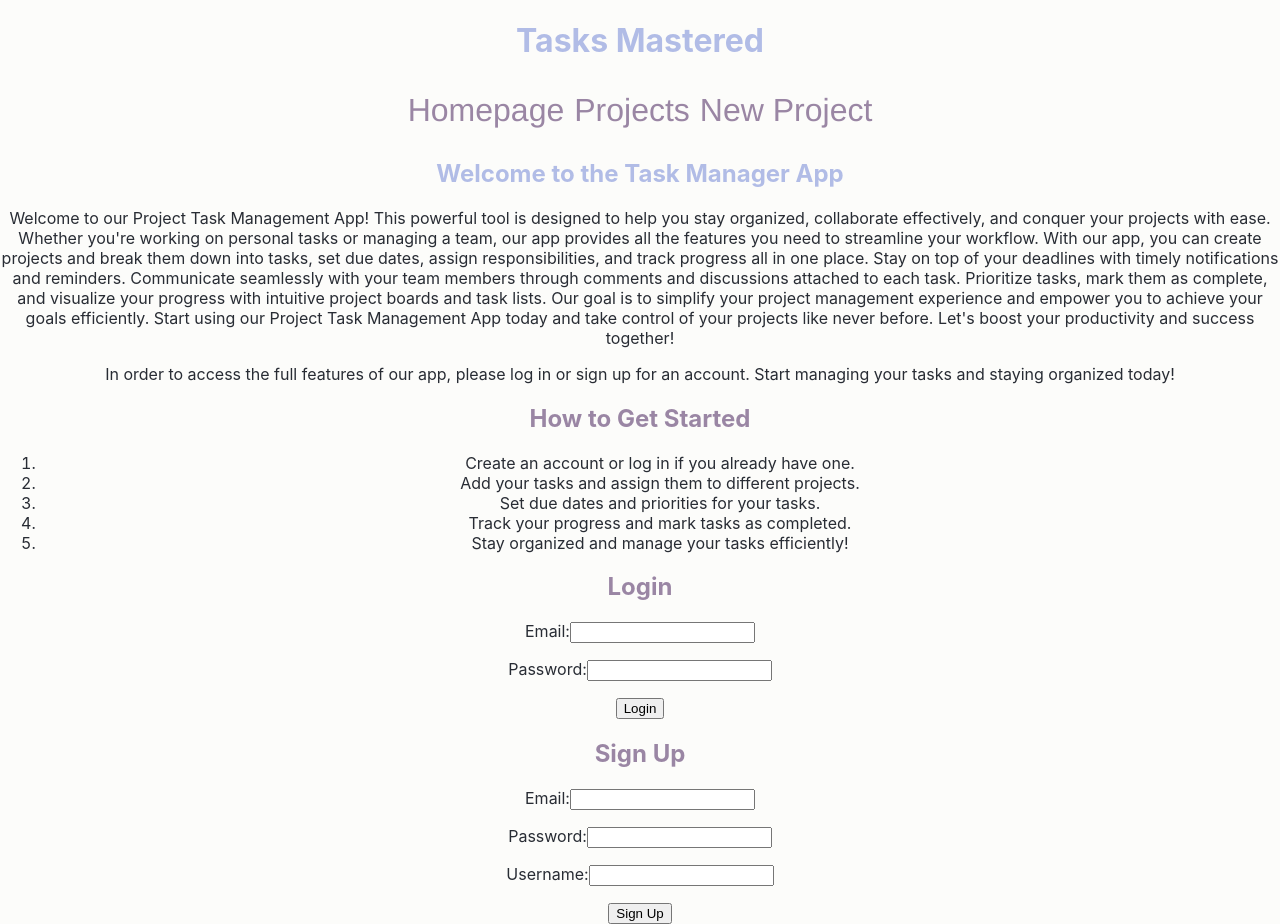
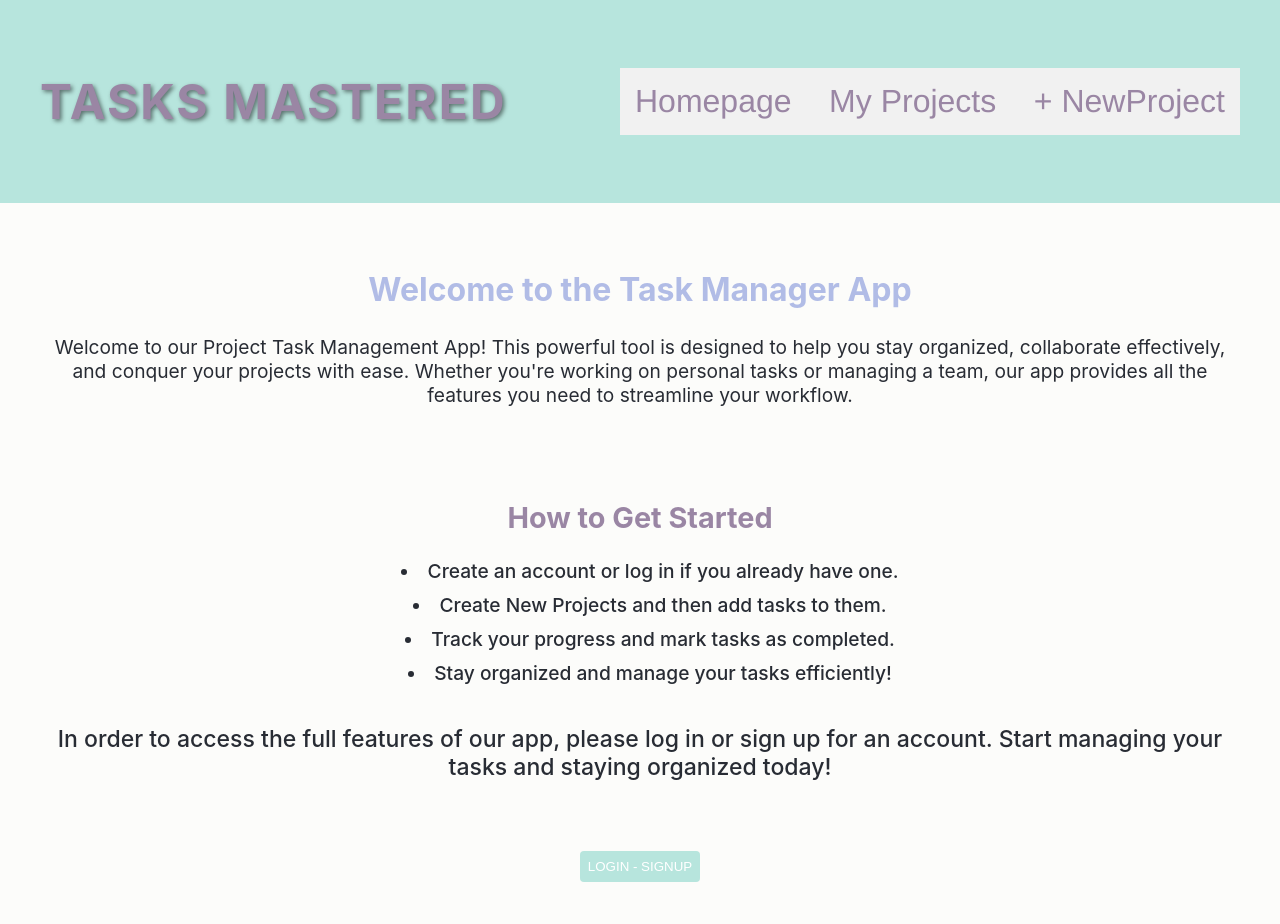
Before and after one commit to dannikaml/tasks-mastered, a React (Create React App) app in the folder my-app/: page / in a window 1280 px wide. After the commit the page ends 902 px from the top, so only its background shows below. Built offline with nearby package versions, Linux system fonts and the light colour scheme.

Commit message:
added css and fixed components

```diff
--- a/my-app/src/App.css
+++ b/my-app/src/App.css
@@ -3,6 +3,7 @@
   --primary-color: #9A86A4;
   --secondary-color: #B1BCE6;
   --tertiary-color: #B7E5DD;
+  --tertiary-color-2: #60ada1;
   --quaternary-color: #F1F0C0;
   --backup-color: #c6b4970a;
   --primary-rgb: rgb(154, 134, 164);
@@ -19,6 +20,8 @@ body {
 
 h1 {
   color: var(--secondary-color);
+  font-size: xx-large;
+  text-align: center;
 }
 
 h2 {
@@ -40,19 +43,7 @@ li {
   text-align: center;
 }
 
-.App-logo {
-  height: 40vmin;
-  pointer-events: none;
-}
-
-@media (prefers-reduced-motion: no-preference) {
-  .App-logo {
-    animation: App-logo-spin infinite 20s linear;
-  }
-}
-
 .App-header {
-  background-color: #282c34;
   min-height: 100vh;
   display: flex;
   flex-direction: column;
@@ -75,36 +66,176 @@ li {
   }
 }
 
-/* Basic navigation styling */
+.header-container {
+  width: 9*99%;
+  background-color: #B7E5DD;
+  display: flex;
+  flex-direction: row;
+  justify-content: space-between;
+  align-items: center;
+  padding: 40px;
+
+}
+
+.header-container h1 {
+  display: flex;
+  color: #9A86A4;
+  font-size: 48px;
+  text-shadow: 2px 2px 4px rgba(0, 0, 0, 0.5);
+  letter-spacing: 2px;
+  text-transform: uppercase;
+}
+
+
 nav {
-  color: var(--primary-color);
+  display: flex;
+  justify-content: space-between;
+  align-items: center;
+  width: 600px;
+  background-color: #f1f1f1;
   padding: 10px;
   font-family: 'Franklin Gothic Medium', 'Arial Narrow', Arial, sans-serif;
-  font-size:xx-large;
-}
-
-nav ul {
-  list-style-type: none;
-  margin: 0;
-  padding: 0;
-}
-
-nav li {
-  display: inline-block;
-  margin-right: 10px;
+  font-size: xx-large;
 }
 
 nav a {
+  display: block;
   color: var(--primary-color);
   text-decoration: none;
   padding: 5px;
+
 }
 
-/* Hover effect */
 nav a:hover {
   background-color: #B7E5DD;
+}
+
+
+.app {
+  flex: 1;
+  padding: 10px;
 }
 
 p {
   color: #282c34;
 }
+
+.access {
+  font-size: larger;
+  font-weight: 500;
+  padding: 20px;
+  margin: 20px;
+}
+
+
+.getting-started {
+  font-size: larger;
+  font-weight: 500;
+  padding: 10px;
+}
+
+
+.dropdown {
+  position: relative;
+  display: inline-block;
+}
+
+.dropdown p {
+  margin-top: 10px;
+}
+
+
+.dropdown button {
+  background-color: var(--tertiary-color-2);
+
+  border: none;
+  padding: 8px 12px;
+  cursor: pointer;
+}
+
+.dropdown button[type="submit"]:hover {
+  background-color: var(--tertiary-color-2);
+}
+
+
+.login-signup {
+  display: flex;
+  flex-direction: column;
+  align-items: center;
+  padding: 20px;
+}
+
+.login-signup form {
+  width: 300px;
+  padding: 20px;
+  border: 1px solid #ccc;
+  border-radius: 4px;
+  background-color: #f9f9f9;
+}
+
+.login-signup h2 {
+  margin-bottom: 10px;
+}
+
+.login-signup p {
+  margin-bottom: 10px;
+}
+
+.login-signup label {
+  font-weight: bold;
+}
+
+.login-signup input[type="email"],
+.login-signup input[type="password"],
+.login-signup input[type="text"] {
+  width: 100%;
+  padding: 8px;
+  border: 1px solid #ccc;
+  border-radius: 4px;
+  box-sizing: border-box;
+  margin-bottom: 10px;
+}
+
+.login-signup button {
+  padding: 8px;
+  background-color: var(--tertiary-color);
+  color: white;
+  border: none;
+  border-radius: 4px;
+  cursor:var(--tertiary-color-2);
+}
+
+.login-signup button :hover {
+  padding: 8px;
+  background-color: var(--tertiary-color);
+  color: rgb(8, 8, 8);
+  border: none;
+  border-radius: 4px;
+}
+
+.login-signup button[type="submit"] {
+  width: 100%;
+  padding: 8px;
+  background-color: var(--tertiary-color);
+  color: white;
+  border: none;
+  border-radius: 4px;
+  cursor:var(--tertiary-color-2);
+}
+
+.login-signup button[type="submit"]:hover {
+  background-color: var(--tertiary-color-2);
+}
+
+
+.intro {
+  text-align: center;
+  font-size: larger;
+  padding: 40px;
+}
+
+.getting-started li {
+  list-style-type: disc;
+  margin-left: 20px;
+  margin-bottom: 10px;
+}
--- a/my-app/src/App.js
+++ b/my-app/src/App.js
@@ -1,11 +1,9 @@
 import React, { useState } from 'react';
-// import { ApolloClient, ApolloProvider, InMemoryCache } from '@apollo/client';
 import './App.css';
 import Header from "./components/Header";
 import Projects from "./components/Projects";
 import Homepage from './components/Homepage';
 import NewProject from "./components/NewProject";
-
 
 function App() {
   const [showHomepage, setShowHomepage] = useState(true);
@@ -46,7 +44,7 @@ function App() {
         toggleProjects={toggleProjects}
         toggleNewProject={toggleNewProject}
       />
-      {showHomepage && <Homepage />}
+      {showHomepage && <Homepage toggleHomepage={toggleHomepage} />}
       {showProjects && <Projects projects={projects} />}
       {showNewProject && <NewProject handleNewProject={handleNewProject} />}
     </div>
--- a/my-app/src/components/Header.js
+++ b/my-app/src/components/Header.js
@@ -2,25 +2,21 @@ import React from "react";
 
 function Header({ toggleHomepage, toggleProjects, toggleNewProject }) {
   return (
-      <header className="App-Header">
+    <div className="header-container">
       <h1>Tasks Mastered</h1>
       <nav>
-          <ul>
         <a href="#homepage" onClick={toggleHomepage}>
           Homepage
         </a>
         <a href="#projects" onClick={toggleProjects}>
-                Projects
+          My Projects
         </a>
         <a href="#newProject" onClick={toggleNewProject}>
-                New Project
+          + NewProject
         </a>
-
-          </ul>
       </nav>
-      </header>
+    </div>
   );
 }
 
-
 export default Header;
--- a/my-app/src/components/Homepage.js
+++ b/my-app/src/components/Homepage.js
@@ -4,53 +4,74 @@ import SignupForm from './SignupForm';
 
 const Homepage = () => {
   const [isLoggedIn, setIsLoggedIn] = useState(false);
+  const [showDropdown, setShowDropdown] = useState(false);
 
   useEffect(() => {
-    // Logic to check if user is logged in
-    // Example: You can use local storage or an API call to determine the login status
+    // check if user is logged in
     const checkLoginStatus = () => {
-      // Check login status here
-      // Set isLoggedIn state accordingly
-      // setIsLoggedIn(true) if the user is logged in
+      // Check login status
+      const token = localStorage.getItem('token');
+      if (token) {
+        // User is logged in
+        setIsLoggedIn(true);
+      }
     };
 
     checkLoginStatus();
   }, []);
+
+  const handleLogout = () => {
+    // user logout
+    localStorage.removeItem('token');
+    setIsLoggedIn(false);
+  };
+
+  const handleDropdownToggle = () => {
+    setShowDropdown(!showDropdown);
+  };
 
   return (
     <div>
       <section className="intro">
         <h1>Welcome to the Task Manager App</h1>
         <p>
-        Welcome to our Project Task Management App! This powerful tool is designed to help you stay organized, collaborate effectively, and conquer your projects with ease. Whether you're working on personal tasks or managing a team, our app provides all the features you need to streamline your workflow.
+          Welcome to our Project Task Management App! This powerful tool is designed to help you stay organized, collaborate effectively, and conquer your projects with ease. Whether you're working on personal tasks or managing a team, our app provides all the features you need to streamline your workflow.
+        </p>
 
-With our app, you can create projects and break them down into tasks, set due dates, assign responsibilities, and track progress all in one place. Stay on top of your deadlines with timely notifications and reminders. Communicate seamlessly with your team members through comments and discussions attached to each task. Prioritize tasks, mark them as complete, and visualize your progress with intuitive project boards and task lists.
+      </section>
 
-Our goal is to simplify your project management experience and empower you to achieve your goals efficiently. Start using our Project Task Management App today and take control of your projects like never before. Let's boost your productivity and success together!
-        </p>
-        <p>
-          In order to access the full features of our app, please log in or sign up for an account. Start managing your
-          tasks and staying organized today!
+      <section className="getting-started">
+        <h2>How to Get Started</h2>
+
+          <li>Create an account or log in if you already have one.</li>
+          <li>Create New Projects and then add tasks to them.</li>
+          <li>Track your progress and mark tasks as completed.</li>
+          <li>Stay organized and manage your tasks efficiently!</li>
+          <p className='access'>
+          In order to access the full features of our app, please log in or sign up for an account. Start managing your tasks and staying organized today!
         </p>
       </section>
 
-      <section className="how-to-get-started">
-        <h2>How to Get Started</h2>
-        <ol>
-          <li>Create an account or log in if you already have one.</li>
-          <li>Add your tasks and assign them to different projects.</li>
-          <li>Set due dates and priorities for your tasks.</li>
-          <li>Track your progress and mark tasks as completed.</li>
-          <li>Stay organized and manage your tasks efficiently!</li>
-        </ol>
+      <section className="login-signup">
+        {!isLoggedIn && !showDropdown && (
+          <button onClick={handleDropdownToggle}>LOGIN - SIGNUP</button>
+        )}
+        {showDropdown && (
+          <div className="dropdown">
+            <LoginForm />
+            <p>Don't have an account? <SignupForm /></p>
+          </div>
+        )}
       </section>
 
-      <section className="login-signup">
-        {!isLoggedIn && <LoginForm />}
-        {!isLoggedIn && <SignupForm />}
-      </section>
-
-
+      {isLoggedIn && (
+        <section>
+          <h2>Logged-in Content</h2>
+          <p>Welcome, you are logged in!</p>
+          <button onClick={handleLogout}>Logout</button>
+          {/* Add the rest of your navbar and site content here */}
+        </section>
+      )}
     </div>
   );
 };
--- a/my-app/src/components/LoginForm.js
+++ b/my-app/src/components/LoginForm.js
@@ -6,7 +6,6 @@ const LOGIN_USER = gql`
     loginUser(input: $input) {
       id
       email
-      username
     }
   }
 `;
```
Also changed, not shown: 1 other file (tests, documents, lock files or other folders). Lines whose indentation alone changed are shown as unchanged.
